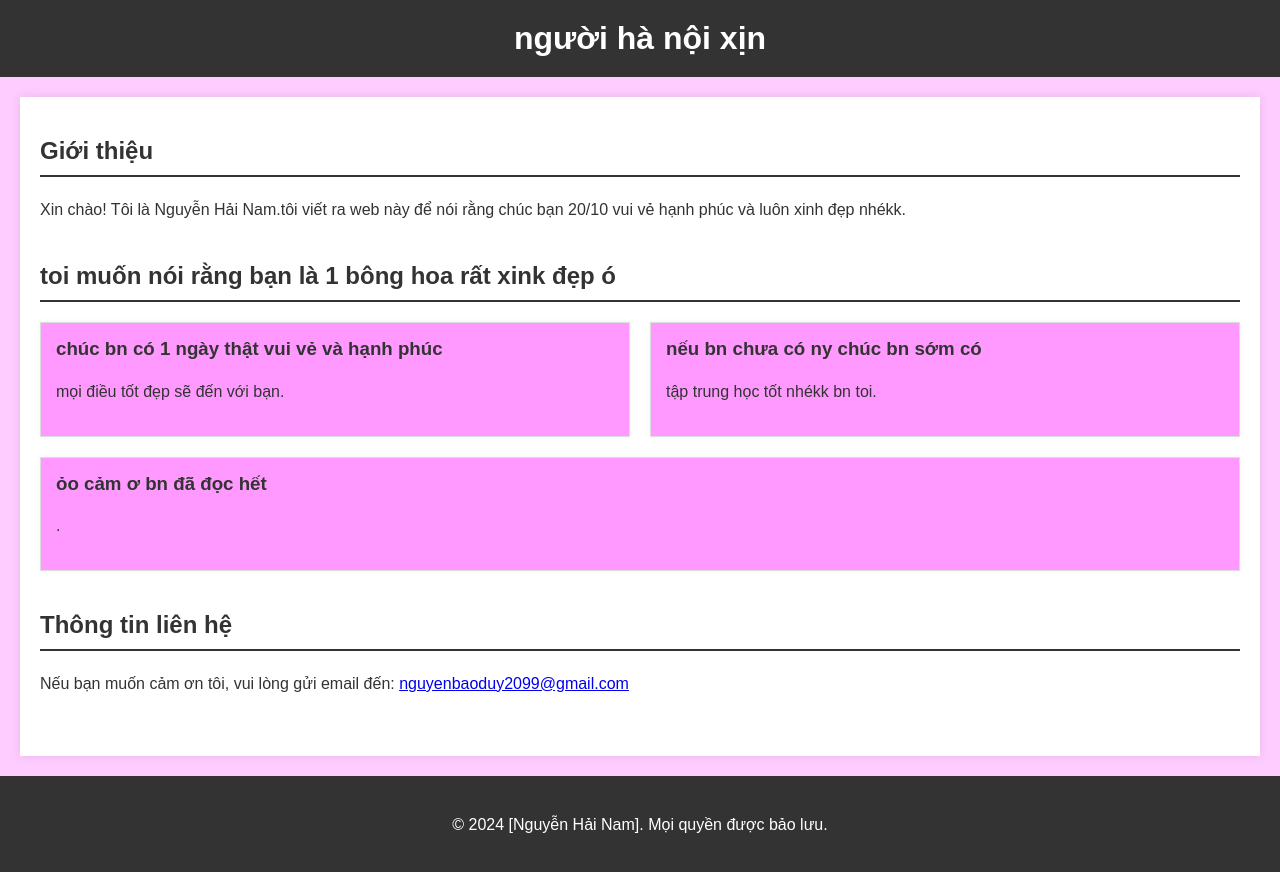
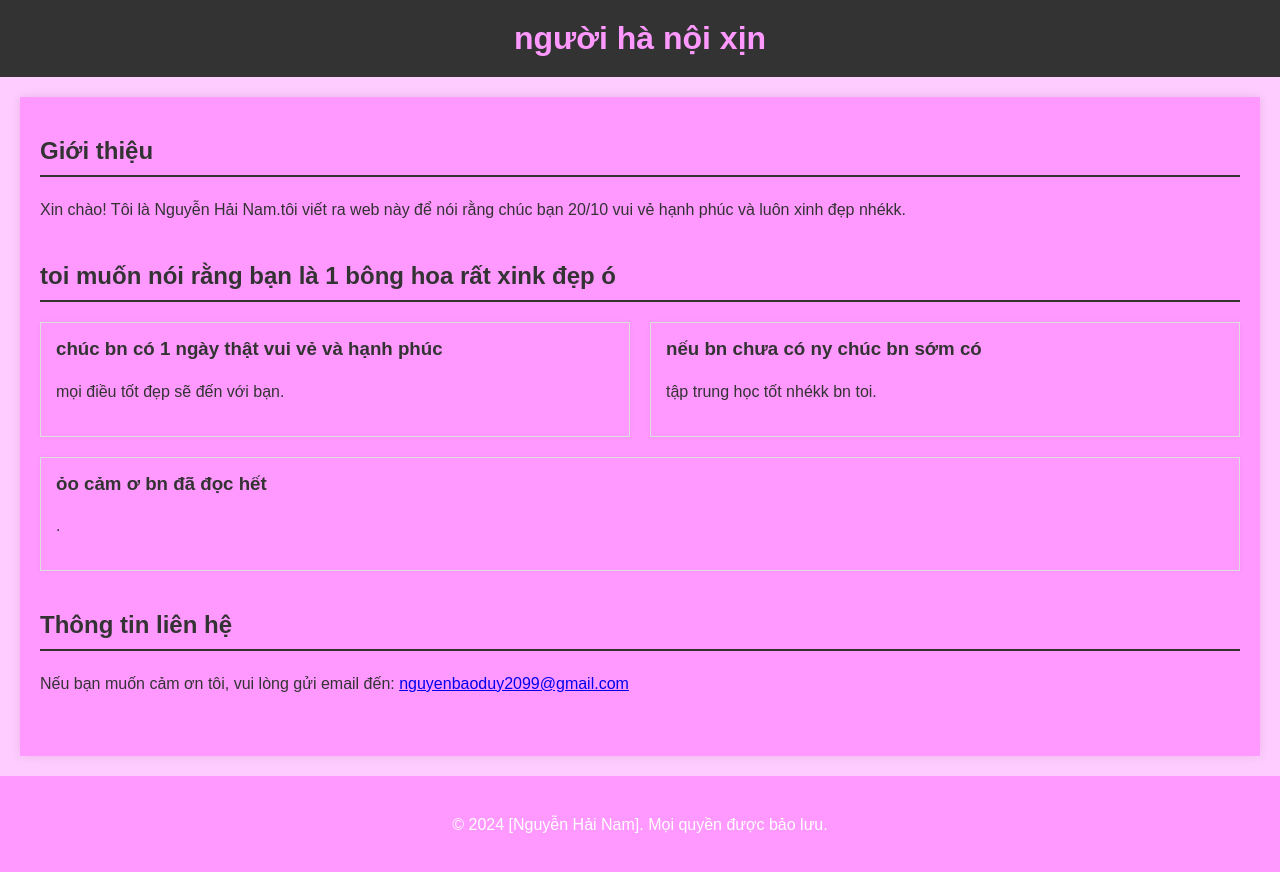
Before and after one commit to nguoihanoi-xin/personal-web, a plain HTML site: page index.html in a window 1280 px wide. Drawn offline with Linux system fonts and the light colour scheme.

Commit message:
Update index.html

```diff
--- a/index.html
+++ b/index.html
@@ -18,7 +18,7 @@
 
         header {
             background-color: #333;
-            color: #fff;
+            color:#F9F;
             padding: 20px;
             text-align: center;
         }
@@ -31,7 +31,7 @@
             max-width: 1200px;
             margin: 20px auto;
             padding: 20px;
-            background-color: #fff;
+            background-color:#F9F;
             box-shadow: 0 0 10px rgba(0, 0, 0, 0.1);
         }
 
@@ -67,7 +67,7 @@
         }
 
         footer {
-            background-color: #333;
+            background-color:#F9F;
             color: #fff;
             text-align: center;
             padding: 20px;
```
